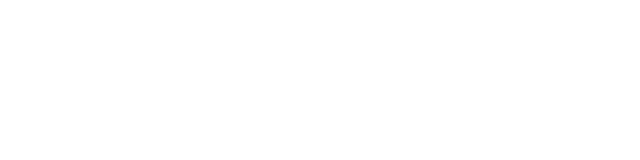
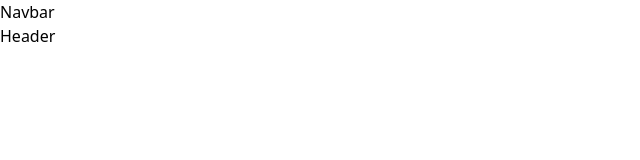
Before and after one commit to rakib00-dev/react-help-cst, a React (Vite) app: page / in a window 1280 px wide. Shown: the top 160 px of the page, without its empty margins (0-640 px from the left). Built offline with nearby package versions, Linux system fonts and the light colour scheme.

Commit message:
added two new components header and navbar

```diff
--- a/src/App.jsx
+++ b/src/App.jsx
@@ -1,5 +1,13 @@
+import Header from './components/Header';
+import Navbar from './components/Navbar';
+
 function App() {
-  return <></>;
+  return (
+    <>
+      <Navbar />
+      <Header />
+    </>
+  );
 }
 
 export default App;
--- /dev/null
+++ b/src/components/Header.jsx
@@ -0,0 +1,5 @@
+const Header = () => {
+  return <div>Header</div>;
+};
+
+export default Header;
--- /dev/null
+++ b/src/components/Navbar.jsx
@@ -0,0 +1,5 @@
+const Navbar = () => {
+  return <div>Navbar</div>;
+};
+
+export default Navbar;
```
